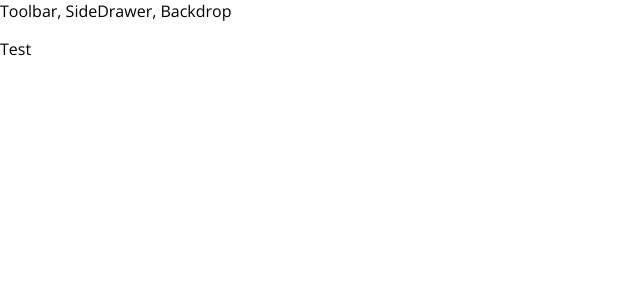
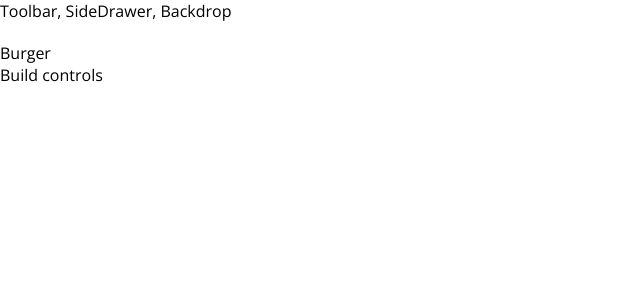
Before and after one commit to knaveenkumar3576/BurgerBuilder, a React app: page / in a window 1280 px wide. Shown: the top 300 px of the page, without its empty margins (0-640 px from the left). Built offline with nearby package versions, Linux system fonts and the light colour scheme.

Commit message:
created burger builder component, css for Layout

```diff
--- a/src/App.js
+++ b/src/App.js
@@ -1,12 +1,13 @@
 import React, { Component } from 'react';
 import Layout from './components/Layout/Layout'
+import BurgerBuilder from './containers/BurgerBuilder';
 
 class App extends Component {
   render() {
     return (
       <div>
         <Layout>
-          <p> Test </p>
+          <BurgerBuilder />
         </Layout>
       </div>
     );
--- /dev/null
+++ b/src/components/Layout/Layout.css
@@ -0,0 +1,3 @@
+.content {
+    margin-top : 20px
+}
--- a/src/components/Layout/Layout.js
+++ b/src/components/Layout/Layout.js
@@ -1,12 +1,13 @@
 import React from 'react'
 import Aux from '../../hoc/Auxillary'
+import classes from './Layout.css'
 
 const Layout=(props) => (
     <Aux>
         <div>
            Toolbar, SideDrawer, Backdrop
         </div>
-        <main>
+        <main className={classes.content}>
             {props.children}
         </main>
     </Aux>
--- /dev/null
+++ b/src/containers/BurgerBuilder.js
@@ -0,0 +1,15 @@
+import React, { Component } from 'react';
+import Aux from '../hoc/Auxillary'
+
+class BurgerBuilder extends Component {
+  render() {
+    return (
+        <Aux>
+            <div>Burger</div>
+            <div>Build controls</div>
+        </Aux>
+    );
+  }
+}
+
+export default BurgerBuilder;
```
